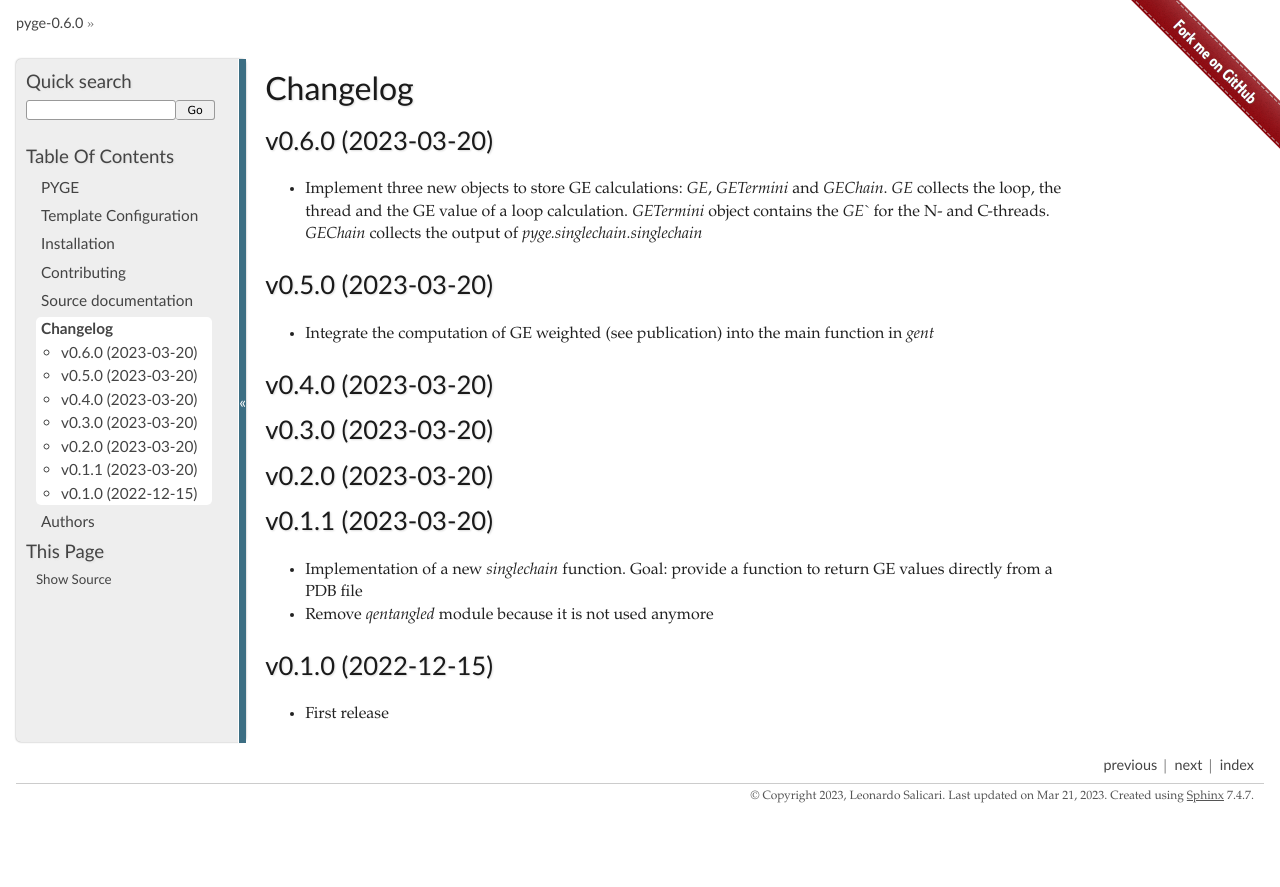
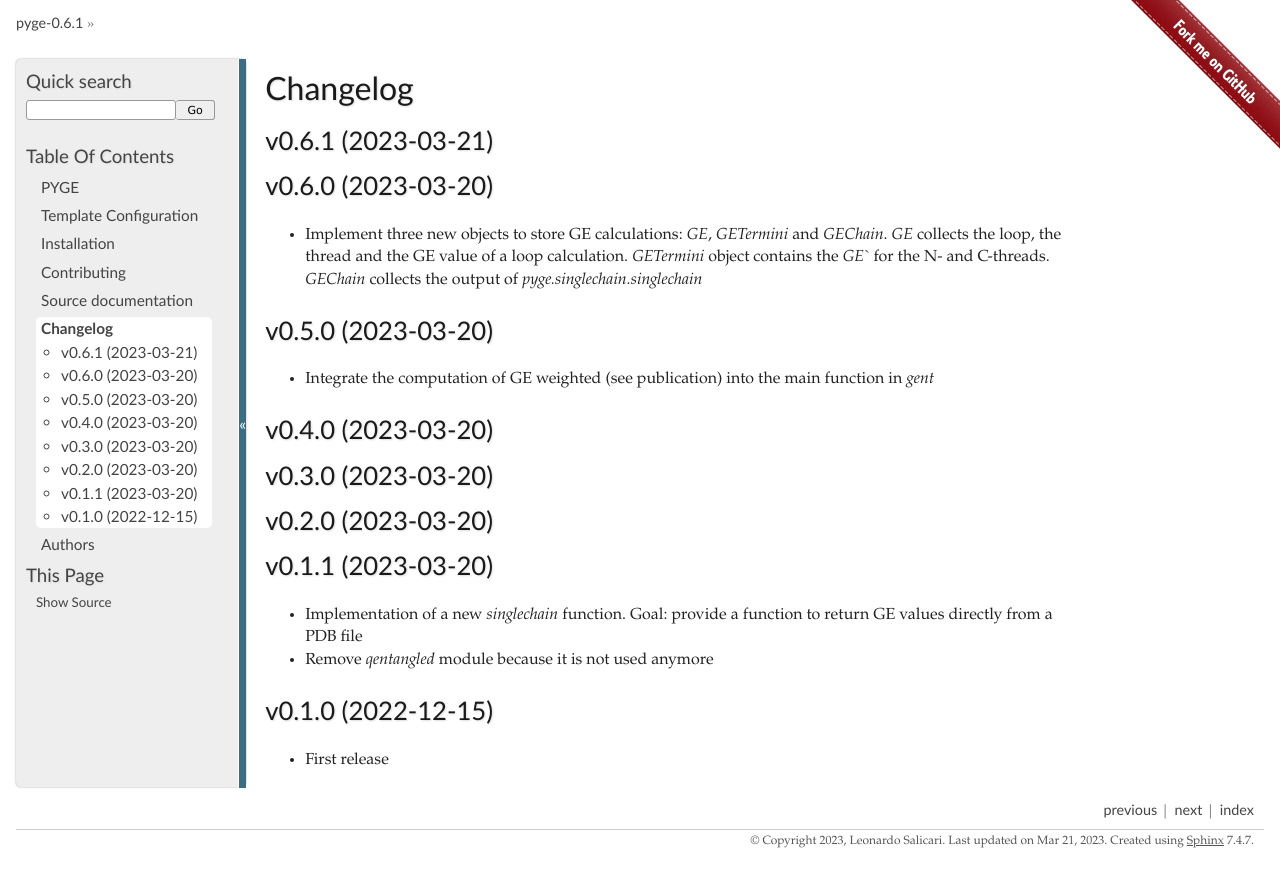
Before and after one commit to gentangle/pyge, a Sphinx documentation site: the page built from docs/changelog.rst, in a window 1280 px wide. Shown: the top 887 px of the page. Built offline with Sphinx 7.4.7, drawn with Linux system fonts in a browser that asks for light colours; pages that are not in the unit, such as notebooks, are missing from menus.

Commit message:
[SKIP] version bump 0.6.0 -> 0.6.1
add control for cm and bead lens

```diff
--- a/CHANGELOG.rst
+++ b/CHANGELOG.rst
@@ -1,6 +1,9 @@
 
 Changelog
 =========
+
+v0.6.1 (2023-03-21)
+------------------------------------------------------------
 
 v0.6.0 (2023-03-20)
 ------------------------------------------------------------
--- a/README.rst
+++ b/README.rst
@@ -123,7 +123,7 @@
 Version
 -------
 
-v0.6.0
+v0.6.1
 
 .. .. _GitHub Actions: https://github.com/features/actions
 .. .. _PyPI: https://pypi.org
--- a/docs/conf.py
+++ b/docs/conf.py
@@ -48,7 +48,7 @@
 year = "2023"
 author = "Leonardo Salicari"
 copyright = "{0}, {1}".format(year, author)
-version = release = "0.6.0"
+version = release = "0.6.1"
 
 pygments_style = "trac"
 templates_path = ["."]
--- a/pyge/__init__.py
+++ b/pyge/__init__.py
@@ -1 +1 @@
-__version__ = "0.6.0"
+__version__ = "0.6.1"
--- a/setup.py
+++ b/setup.py
@@ -26,7 +26,7 @@
 
 setup(
     name="pyge",
-    version="0.6.0",
+    version="0.6.1",
     description="Python library to compute the Gaussian Entanglement",
     long_description=long_description,
     long_description_content_type="text/x-rst",
```
Also changed, not shown: .bumpversion.cfg.
